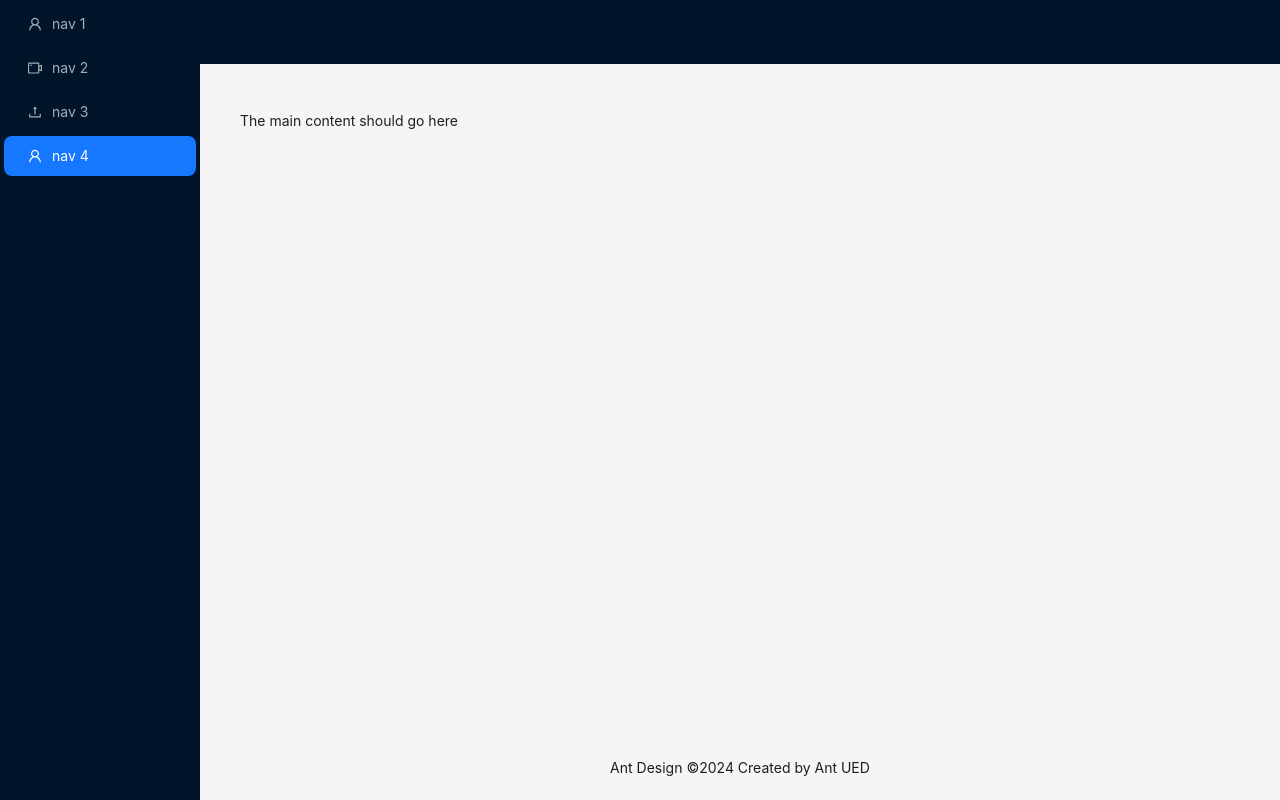
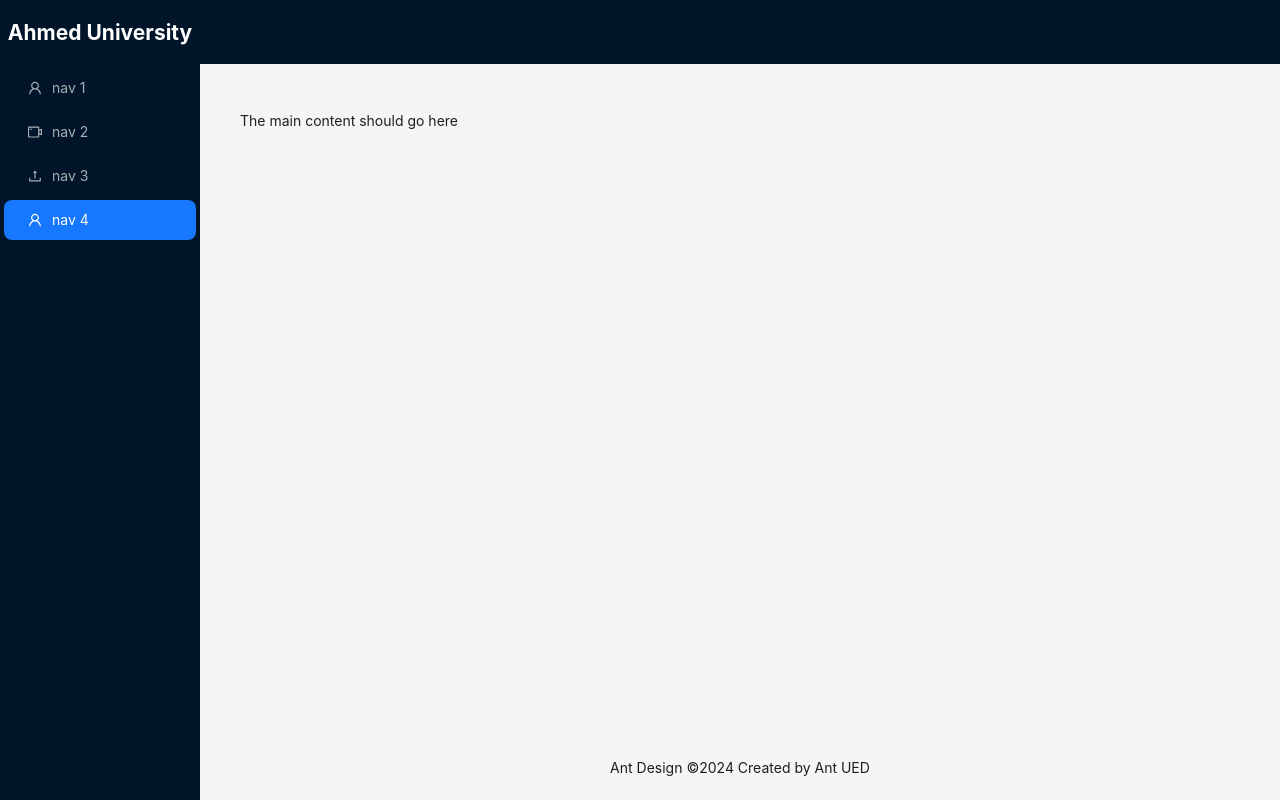
Before and after one commit to ShefatAhmed/ahmed-university-client, a React (Vite) app: page / in a window 1280 px wide. Built offline with nearby package versions, Linux system fonts and the light colour scheme.

Commit message:
setup dashboard

```diff
--- a/src/components/layout/MainLayout.tsx
+++ b/src/components/layout/MainLayout.tsx
@@ -22,7 +22,9 @@ const MainLayout = () => {
                     console.log(collapsed, type);
                 }}
             >
-                <div className="demo-logo-vertical" />
+                <div style={{color: "white", textAlign: "center", height: "4rem", display: "flex", alignItems: "center", justifyContent: "center"}}>
+                    <h1>Ahmed University</h1>
+                </div>
                 <Menu theme="dark" mode="inline" defaultSelectedKeys={['4']} items={items} />
             </Sider>
             <Layout>
```
